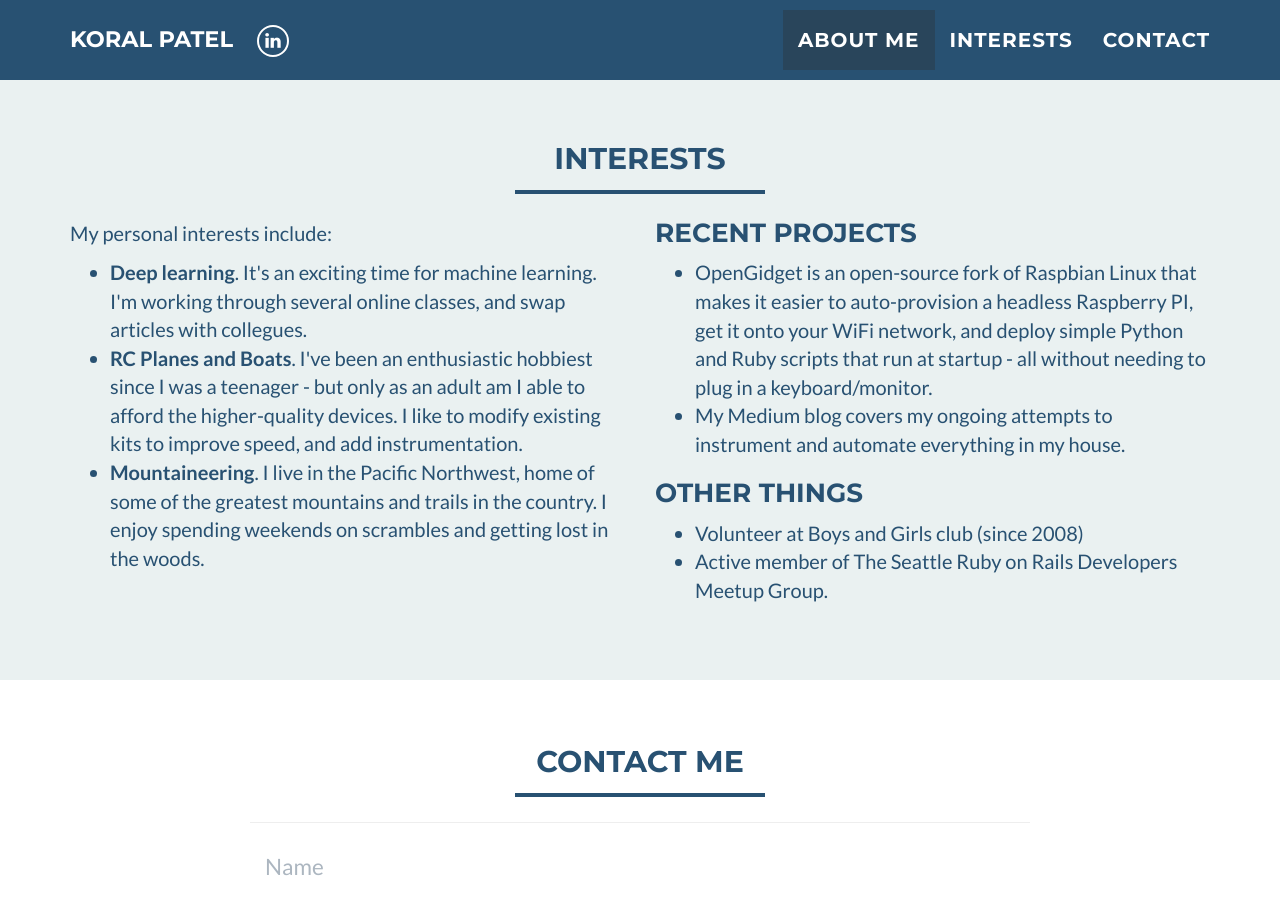
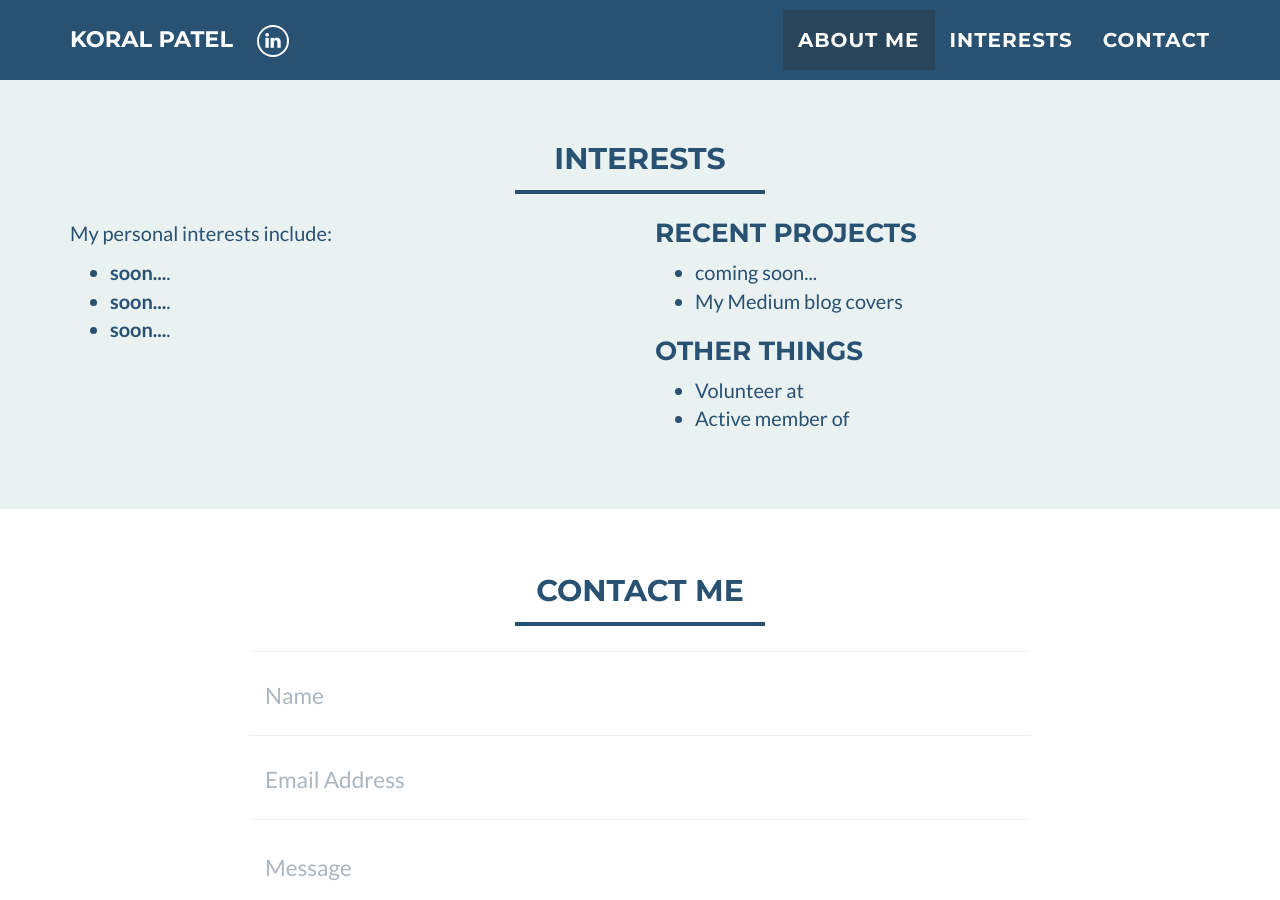
Before and after one commit to patelkhelan11/patelkhelan11.github.io, a Jekyll site: the page built from index.html, in a window 1280 px wide and 900 px high, scrolled down 897 px. Built offline with Jekyll 4.4.1, drawn with Linux system fonts in a browser that asks for light colours.

Commit message:
update
update

```diff
--- a/_includes/interests.html
+++ b/_includes/interests.html
@@ -13,15 +13,13 @@
         </p>
 			<ul>
 			  <li>
-				 <b>Deep learning</b>. It's an exciting time for machine learning. I'm working through several online classes, and swap articles with collegues.
+				 <b>soon...</b>.
 			  </li>
 			  <li>
-				  <b>RC Planes and Boats</b>. I've been an enthusiastic hobbiest since I was a teenager - but only as an adult am I able to afford the higher-quality
-          devices. I like to modify existing kits to improve speed, and add instrumentation.
+				  <b>soon...</b>.
 			  </li>
 			  <li>
-				  <b>Mountaineering</b>. I live in the Pacific Northwest, home of some of the greatest mountains and trails in the country. I enjoy spending weekends
-          on scrambles and getting lost in the woods.
+				  <b>soon...</b>.
       </li>
 			</ul>
 		</div>
@@ -29,20 +27,19 @@
       <h3 style="margin-top:0">Recent Projects</h3>
 		  <ul>
   			<li>
-          OpenGidget is an open-source fork of Raspbian Linux that makes it easier to auto-provision a headless Raspberry PI,
-          get it onto your WiFi network, and deploy simple Python and Ruby scripts that run at startup - all without needing to plug in a keyboard/monitor.
+          coming soon...
     		</li>
   			<li>
-          My Medium blog covers my ongoing attempts to instrument and automate everything in my house.
+          My Medium blog covers
   			</li>
   		    </ul>
   		    <h3>Other Things</h3>
   		    <ul>
   			<li>
-           Volunteer at Boys and Girls club (since 2008)
+           Volunteer at
   			</li>
   			<li>
-  			  Active member of The Seattle Ruby on Rails Developers Meetup Group.
+  			  Active member of
   			</li>
 		   </ul>
       </div>
```
